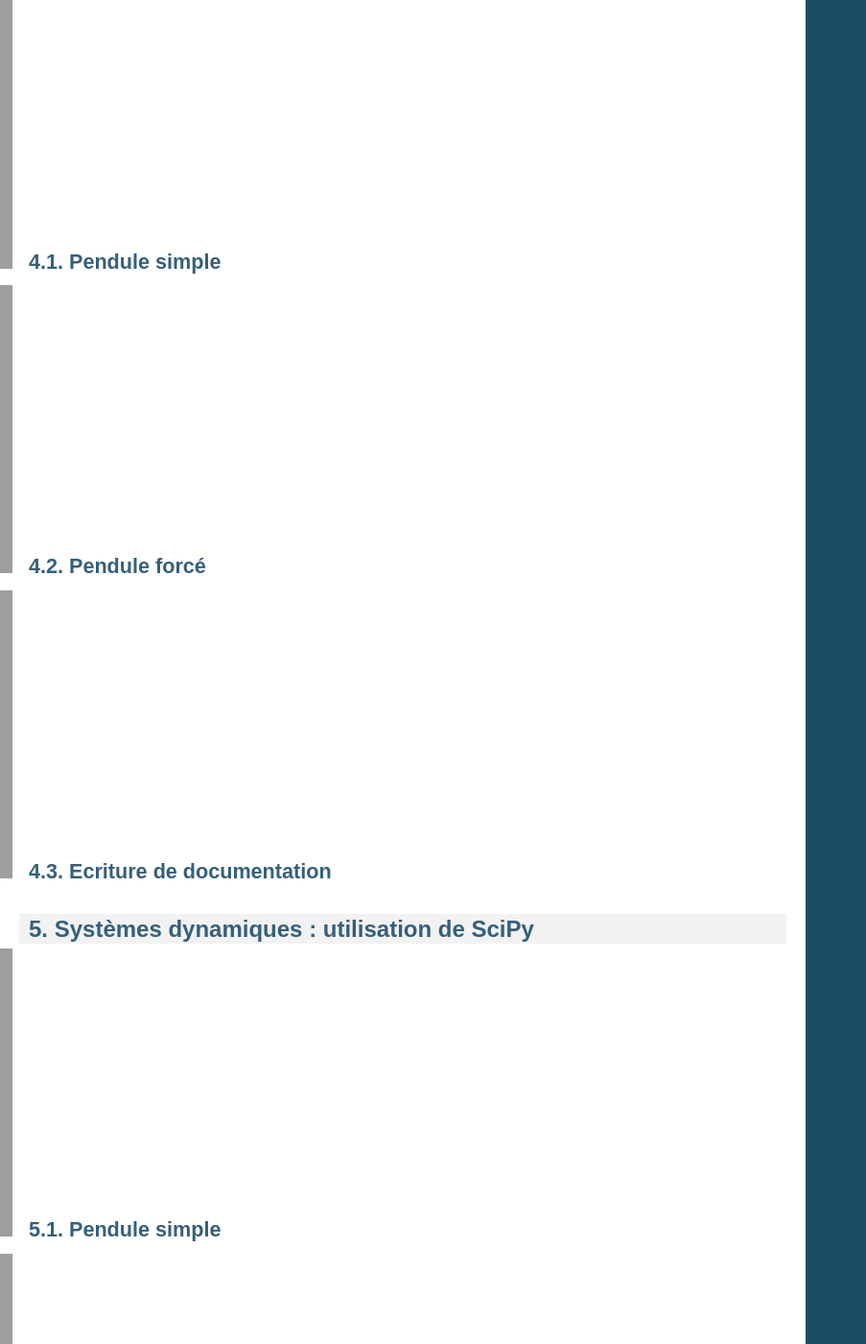
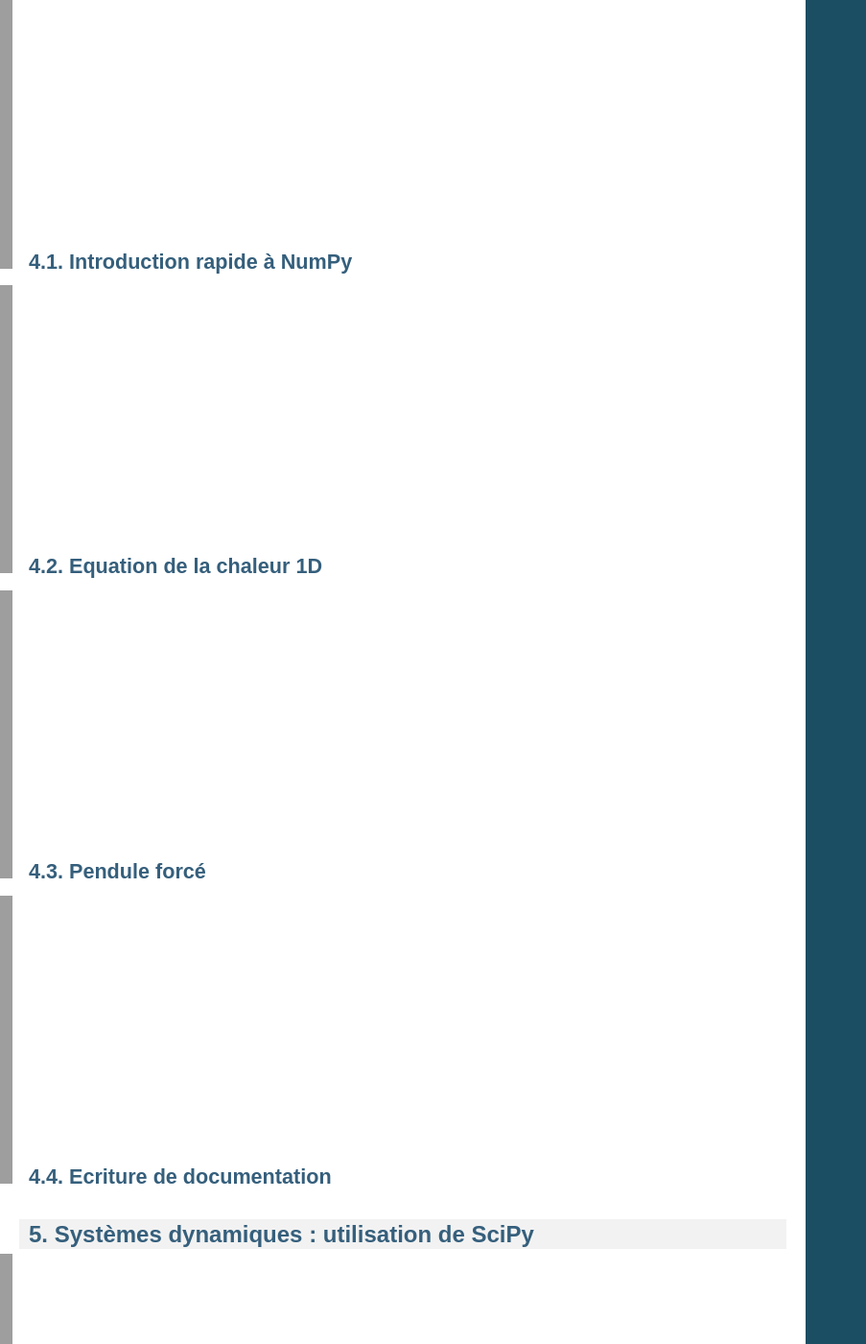
Before and after one commit to python-prepa/python-prepa, a Sphinx documentation site: the page built from ens-python-prepa/source/index.rst, in a window 1280 px wide and 1400 px high, scrolled down 6996 px. Shown: the whole window at 96% size, without its empty margins (0-903 px from the left). Built offline with Sphinx 7.4.7, drawn with Linux system fonts in a browser that asks for light colours; formulas are drawn with MathJax 3; pages that are not in the unit, such as notebooks, are missing from menus; the version number could not be read and is left out; some of the changed lines change nothing that is shown.

Commit message:
modified:   source/edp_chaleur.rst

```diff
--- a/ens-python-prepa/source/edp_chaleur.rst
+++ b/ens-python-prepa/source/edp_chaleur.rst
@@ -25,25 +25,106 @@
 
     >>> import numpy
 
-Le module NumPy permet la manipulation
 
-réalise les différentes opérations sur des tableaux
-numériques (``ndarray``) de ``numpy``. On peut donc directement utiliser
-ces tableaux comme arguments pour les différentes fonctions ::
+Introduction rapide à NumPy
+--------------
 
-    >>> from scipy import linalg
-    >>> mat = np.array([[1, 2], [2, 4]])
-    >>> mat
-    array([[1, 2],
-        [2, 4]])
-    >>> linalg.det(mat)
+Le module NumPy permet la manipulation simple et efficace des tableaux ::
+
+    >>> x=arange(0,2.0,0.1)   # De 0 a 2 par pas de 0.1
+    >>> x
+    array([ 0. ,  0.1,  0.2,  0.3,  0.4,  0.5,  0.6,  0.7,  0.8,  0.9,  1. ,
+            1.1,  1.2,  1.3,  1.4,  1.5,  1.6,  1.7,  1.8,  1.9])
+    >>> size(x) # Sa taille
+    20
+    >>> x[0] # Le premier element
     0.0
+    >>> x[1] # Le deuxieme element
+    0.10000000000000001
+    >>> x[19] # Le dernier element
+    1.9000000000000001
+    >>> x[20] # Pas un element !
+    Traceback (most recent call last):
+      File "<stdin>", line 1, in <module>
+    IndexError: index 20 is out of bounds for axis 0 with size 20
+    >>> a = array ([[1,2,3], [4,5,6], [7,8,9]])
+    >>> a
+    array([[1, 2, 3],
+           [4, 5, 6],
+           [7, 8, 9]])
+    >>> b = 2*a  # Multiplication de chaque terme
+    >>> c = a+b  # Sommation terme a terme
+    >>> dot(a,b) # Produit de matrice
+    array([[ 60,  72,  84],
+           [132, 162, 192],
+           [204, 252, 300]])
+    >>> a*b      # Produit terme a terme
+    array([[  2,   8,  18],
+           [ 32,  50,  72],
+           [ 98, 128, 162]])
 
-Pour montrer l'utilisation de SciPy, nous allons nous intéresser à
-l'intégration d'équations différentielles, en considérant de systèmes
-dynamiques à base de pendules mécaniques.
 
-Pendule simple
+On peut facilement effectuer des coupes dans un tableau numpy. Cette
+fonctionnalité est particulièrement importante en calcul scientifique
+(comme nous allons le voir) pour éviter l'utilisation de boucles. ::
+
+    >>> t=array([1,2,3,4,5,6])
+    >>> t[1:4]   # de l'indice 1 au 4e element... !!!ATTENTION!!!
+    array([2, 3, 4])
+    >>> t[:4]    # du debut au 4e element
+    array([1, 2, 3, 4])
+    >>> t[4:]    # de l'indice 4 a la fin
+    array([5, 6])
+    >>> t[:-1]   # excluant le dernier element
+    array([1, 2, 3, 4, 5])
+    >>> t[1:-1]  # excluant le premier et le dernier
+    array([2, 3, 4, 5])
+
+
+Attention a la copie de tableau !
+Pour un scalaire on a le comportement "intuitif" : ::
+
+    >>> a=1.0
+    >>> b=a
+    >>> b
+    1.0
+    >>> a=0.0
+    >>> b
+    1.0
+
+
+Pour un tableau NumPy, par defaut on ne copie que l'adresse du
+tableau (pointeur) pas son contenu (les deux noms correspondent alors aux
+mêmes adresses en mémoire). ::
+
+    >>> a=zeros((2,2))
+    >>> b=a
+    >>> b
+    array([[ 0.,  0.],
+           [ 0.,  0.]])
+    >>> a[1,1]=10
+    >>> b
+    array([[  0.,   0.],
+           [  0.,  10.]])
+
+Pour effectuer une copie des valeurs, il faut
+utiliser **.copy()** ::
+
+    >>> c=b.copy()
+    >>> c
+    array([[  0.,   0.],
+           [  0.,  10.]])
+    >>> b[1,1]=0
+    >>> b
+    array([[ 0.,  0.],
+           [ 0.,  0.]])
+    >>> c
+    array([[  0.,   0.],
+           [  0.,  10.]])
+
+
+
+Equation de la chaleur 1D
 --------------
 
 .. image:: pendulum.png
```
